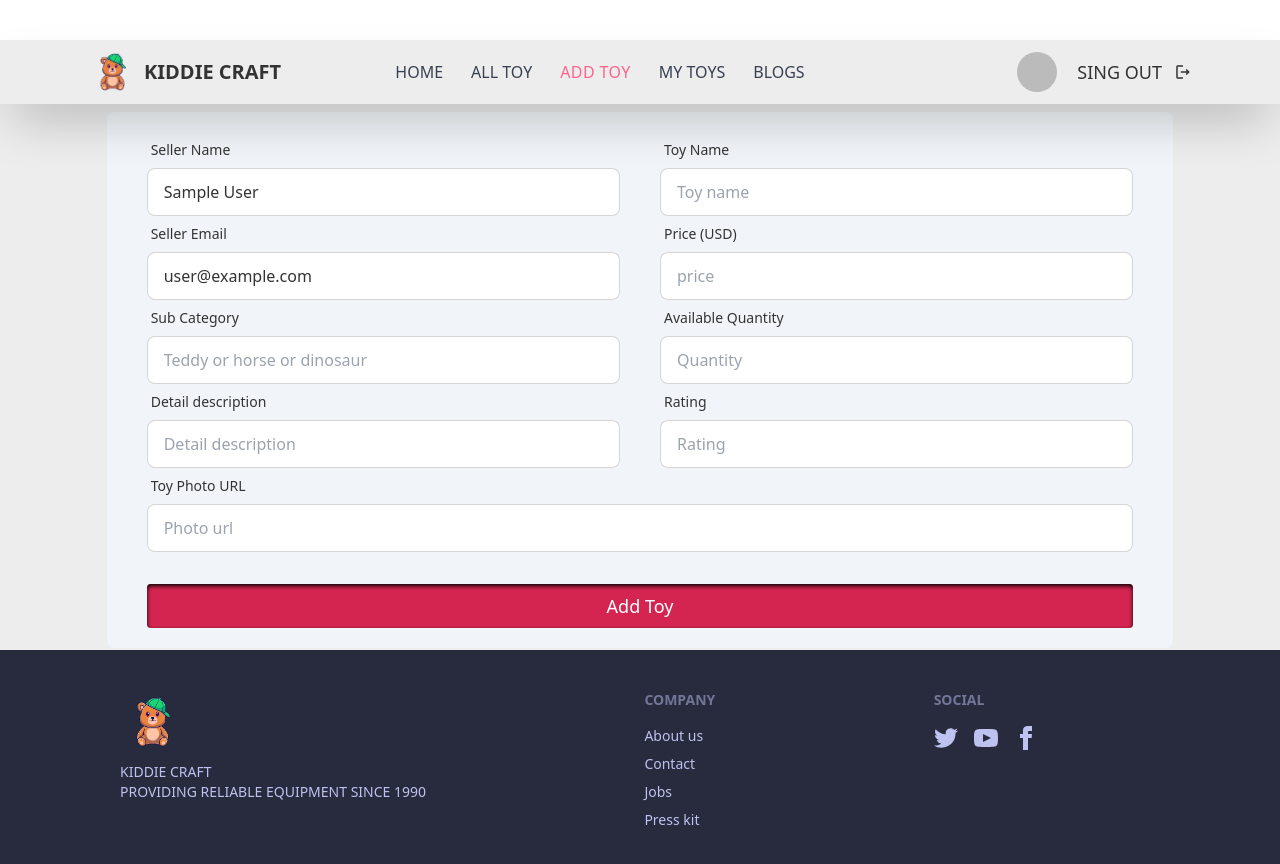
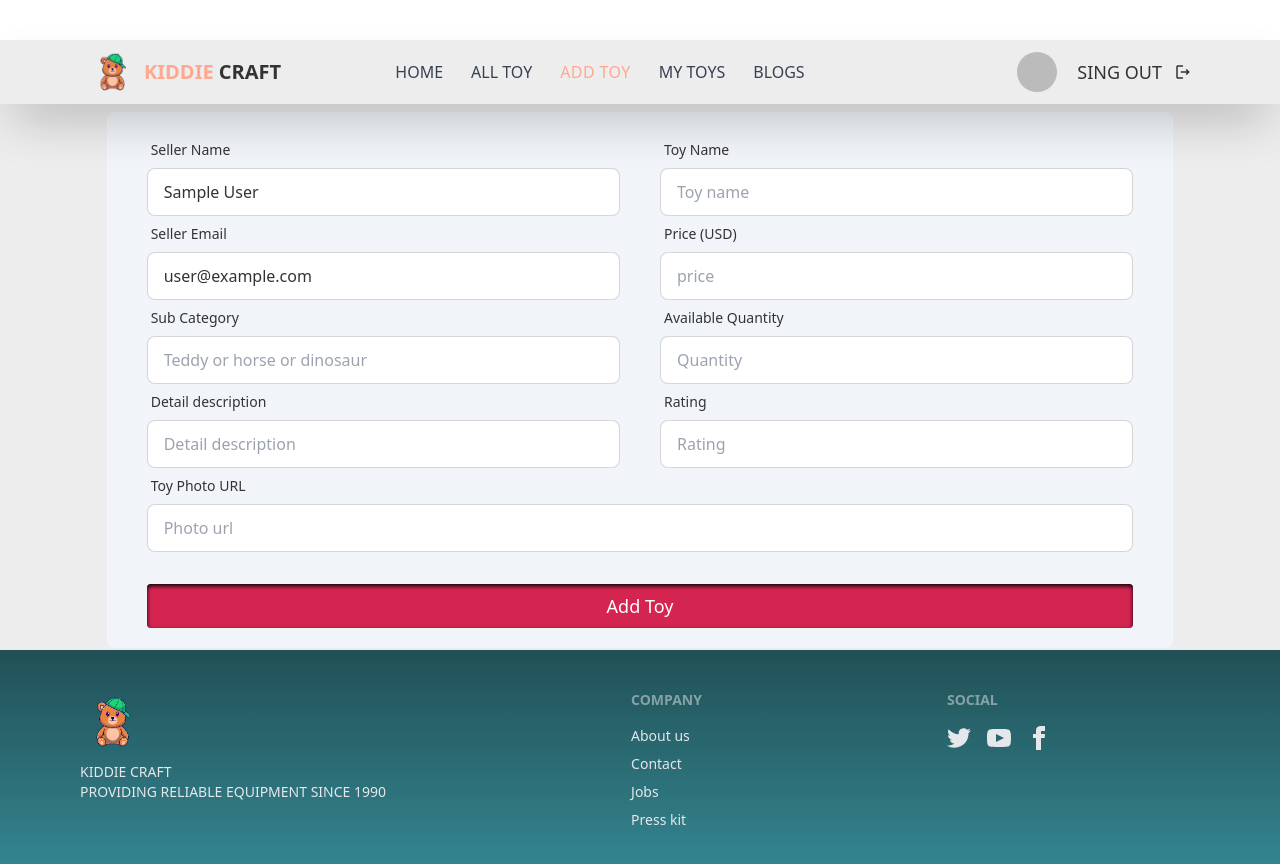
Before and after one commit to Sohel0Raza/zoo-zest-client, a React (Vite) app: page /addToy in a window 1280 px wide. Shown: the top 864 px of the page. Built offline with nearby package versions, Linux system fonts and the light colour scheme; no server answers; sample sign-in values are in the browser's storage.

Commit message:
change footer style

```diff
--- a/src/index.css
+++ b/src/index.css
@@ -2,7 +2,7 @@
 @tailwind components;
 @tailwind utilities;
 .active{
-    @apply font-medium uppercase tracking-wide text-[#ff648b] duration-200
+    @apply font-medium uppercase tracking-wide text-[#ffa791] duration-200
   }
 
   .default{
@@ -12,7 +12,7 @@
     @apply md:mb-0 py-1 px-4 md:px-8 md:py-2 text-lg rounded shadow-inner shadow-black  text-white bg-[#d42551] hover:bg-[#e9436c] active:scale-95
   }
   .btn-secondary{
-    @apply md:mb-0  px-2 py-1 md:px-4 md:py-1 m-3 text-xs rounded-full  text-white bg-cyan-500 hover:bg-amber-500
+    @apply md:mb-0  px-2 py-1 md:px-4 md:py-1 m-3 text-xs rounded-full  text-white bg-cyan-500 hover:bg-[#ffa791]
   }
   .btn-outlined{
     @apply transition duration-200  shadow-xl shadow-black md:mb-0  px-2 py-1 md:px-6 md:py-2 rounded text-white hover:bg-amber-400 hover:border-transparent border-2 border-[#0a0a0a]
--- a/src/pages/addToy/AddToy.jsx
+++ b/src/pages/addToy/AddToy.jsx
@@ -66,7 +66,7 @@ const AddToy = () => {
   return (
     <div className="md:w-10/12 mx-auto my-10">
       <h2 className="font-thin text-center text-3xl">ADD NEW TOY</h2>
-      <hr className="h-1 mb-5 mt-3 w-2/6 bg-amber-500 mx-auto" />
+      <hr className="h-1 mb-5 mt-3 w-2/6 bg-[#ffa791] mx-auto" />
       <form
         onSubmit={handleAddToy}
         className=" bg-slate-100 p-2 md:p-5 rounded-lg"
--- a/src/pages/allToy/AllToy.jsx
+++ b/src/pages/allToy/AllToy.jsx
@@ -10,7 +10,7 @@ const AllToy = () => {
   return (
     <div className="md:w-10/12 mx-auto my-10 px-5 md:px-0">
       <h2 className="font-thin text-center text-3xl">ALL TOY</h2>
-      <hr className="h-1 mb-5 mt-3 w-2/6 bg-amber-500 mx-auto" />
+      <hr className="h-1 mb-5 mt-3 w-2/6 bg-[#ffa791] mx-auto" />
       <div className="overflow-x-auto">
         <table className="table w-full">
           {/* head*/}
--- a/src/pages/home/aboutUs/AboutUs.jsx
+++ b/src/pages/home/aboutUs/AboutUs.jsx
@@ -1,6 +1,6 @@
 const AboutUs = () => {
   return (
-    <div className="md:flex justify-center items-center md:mt-28 my-10 bg-[#215056] p-5">
+    <div className="md:flex justify-center items-center md:mt-28 mt-10 bg-[#215056] p-5 border-b-2 border-[#f0e4e1] ">
       <div className="md:w-1/2 text-center text-gray-200 p-2">
         <h3 className="font-mono text-2xl">About Us</h3>
         <h1 className="font-serif font-bold text-2xl p-2">Kiddie Craft Toys</h1>
--- a/src/pages/home/shopBrand/ShopBrand.jsx
+++ b/src/pages/home/shopBrand/ShopBrand.jsx
@@ -1,9 +1,9 @@
 
 const ShopBrand = () => {
   return (
-    <div className="my-10 md:w-10/12 mx-auto  ">
+    <div className="my-10 md:w-10/12 mx-auto">
       <h2 className="font-thin text-center text-3xl">SHOP BRANDS</h2>
-      <hr className="h-1 mb-5 mt-3 w-2/6 bg-amber-500 mx-auto" />
+      <hr className="h-1 mb-5 mt-3 w-2/6 bg-[#ffa791] mx-auto" />
       <div className="grid grid-cols-1 md:grid-cols-4 gap-5 my-10">
         <div className="w-44 h-40 mx-auto">
           <a href="">
--- a/src/pages/home/shopCategory/ShopCategory.jsx
+++ b/src/pages/home/shopCategory/ShopCategory.jsx
@@ -33,7 +33,7 @@ const ShopCategory = () => {
   return (
     <div className="my-10 md:w-10/12 mx-auto p-3">
       <h2 className="font-thin text-center text-3xl">SHOP BY CATEGORY</h2>
-      <hr className="h-1 mb-5 md:mb-10 mt-3 w-2/6 bg-amber-500 mx-auto" />
+      <hr className="h-1 mb-5 md:mb-10 mt-3 w-2/6 bg-[#ffa791] mx-auto" />
       <Tabs>
         <TabList className="bg-slate-300 p-3 font-bold md:space-x-10 text-center">
           <Tab>Teddy Bear</Tab>
--- a/src/pages/home/shopGallery/ShopGallery.jsx
+++ b/src/pages/home/shopGallery/ShopGallery.jsx
@@ -23,7 +23,7 @@ const ShopGallery = () => {
   return (
     <div className="md:w-10/12 mx-auto my-10 p-5 md:3">
       <h2 className="font-thin text-center text-3xl">SHOP GALLERY</h2>
-      <hr className="h-1 mb-5 mt-3 w-2/6 bg-amber-500 mx-auto" />
+      <hr className="h-1 mb-5 mt-3 w-2/6 bg-[#ffa791] mx-auto" />
       <div className="grid grid-cols-2 md:grid-cols-4 gap-5 ">
         <div
           className="shadow-inner shadow-black p-3"
--- a/src/pages/myToy/MyToys.jsx
+++ b/src/pages/myToy/MyToys.jsx
@@ -16,7 +16,7 @@ const MyToys = () => {
   return (
     <div className="md:w-10/12 mx-auto my-10 px-5 md:px-0">
       <h2 className="font-thin text-center text-3xl">MY TOY</h2>
-      <hr className="h-1 mb-5 mt-3 w-2/6 bg-amber-500 mx-auto" />
+      <hr className="h-1 mb-5 mt-3 w-2/6 bg-[#ffa791] mx-auto" />
       <div className="overflow-x-auto">
         <table className="table w-full">
           {/* head*/}
--- a/src/pages/myToy/UpdateToy.jsx
+++ b/src/pages/myToy/UpdateToy.jsx
@@ -40,7 +40,7 @@ const UpdateToy = () => {
   return (
     <div className="md:w-10/12 mx-auto my-10 p-5">
       <h2 className="font-thin text-center text-3xl">{toy.toyName}</h2>
-      <hr className="h-1 mb-5 mt-3 w-2/6 bg-amber-500 mx-auto" />
+      <hr className="h-1 mb-5 mt-3 w-2/6 bg-[#ffa791] mx-auto" />
       <form onSubmit={handleUpdateToy}>
         <div className="form-control">
           <label className="label">
--- a/src/shared/footer/Footer.jsx
+++ b/src/shared/footer/Footer.jsx
@@ -1,7 +1,7 @@
 import logo from "../../assets/banner/logo.png";
 const Footer = () => {
   return (
-    <footer className="footer p-10 bg-neutral text-neutral-content">
+    <footer className="footer bg-gradient-to-t from-[#348691] to-[#215056] text-gray-200 py-10">
       <div className="md:ml-20">
         <div className="w-16 h-16">
           <img className="h-full w-full" src={logo} alt="" />
--- a/src/shared/header/Navbar.jsx
+++ b/src/shared/header/Navbar.jsx
@@ -86,7 +86,7 @@ const Navbar = () => {
             <img src={logo} alt="" />
           </div>
           <h2 className="text-xl font-semibold md:font-bold uppercase">
-            <span className="">Kiddie</span> Craft
+            <span className="text-[#ffa791]">Kiddie</span> Craft
           </h2>
         </div>
         <div className="navbar-center hidden lg:flex ">
```
